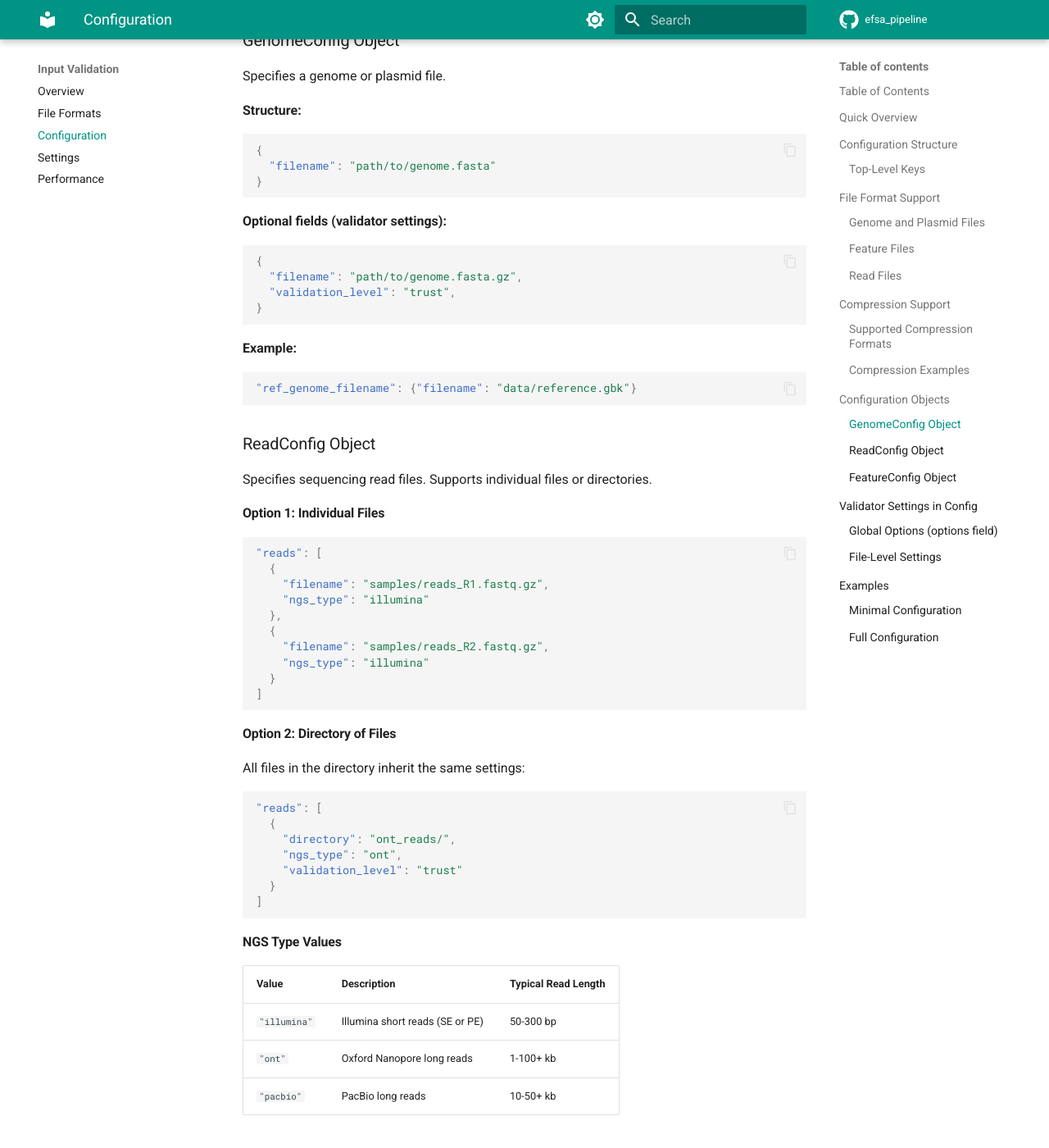
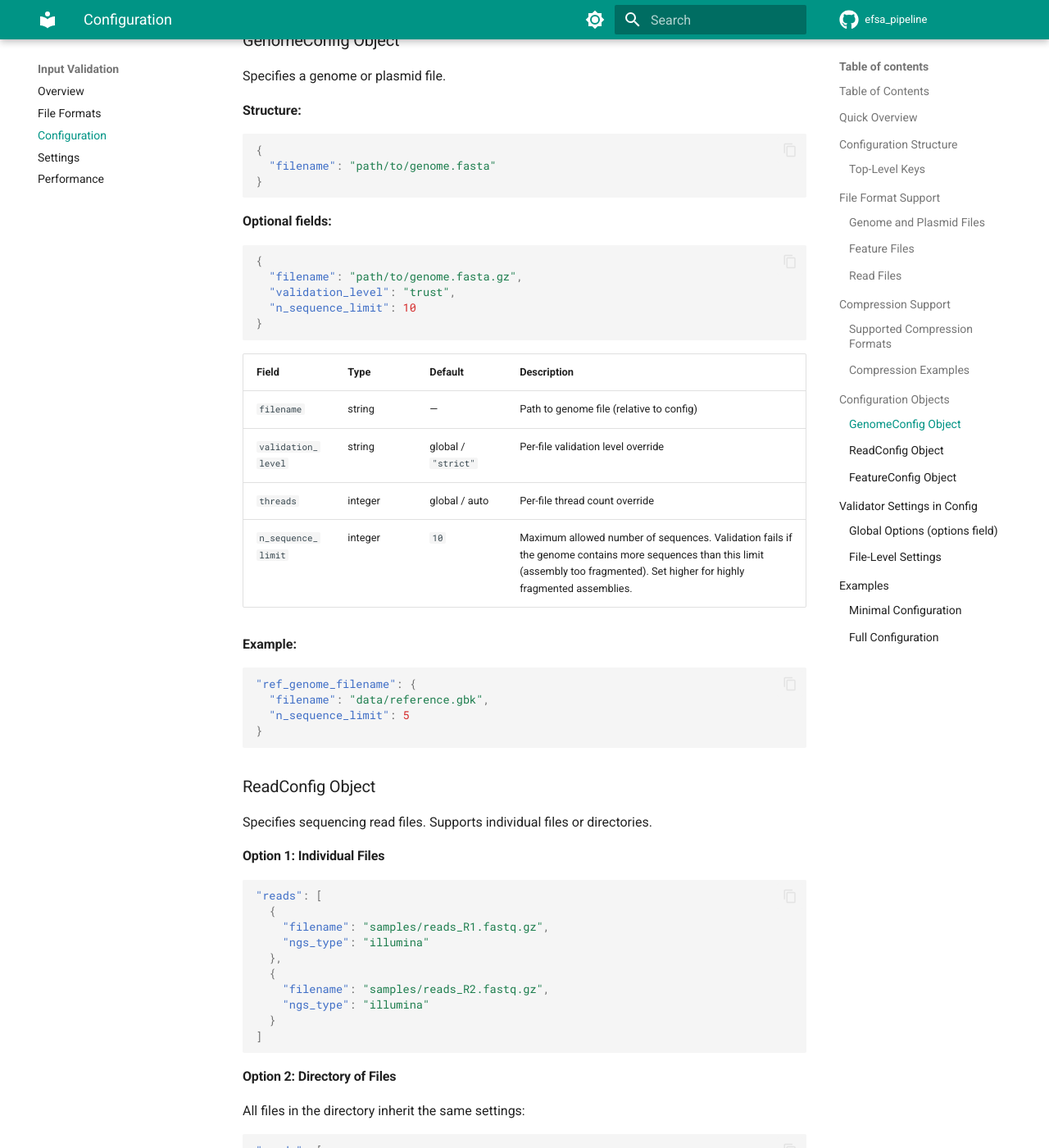
Before and after one commit to denisHanch/efsa_pipeline, an MkDocs documentation site: the page built from docs/validation/CONFIG_GUIDE.md, in a window 1280 px wide and 1400 px high, scrolled down 3338 px. Shown: the whole window at 82% size. Built offline with MkDocs 1.6.1 and Material for MkDocs 9.7.7, drawn with Linux system fonts in a browser that asks for light colours; comment, search, counter and statistics services are not loaded; some of the changed text lies outside the part shown.

Commit message:
EFSA-189: docs update

````diff
--- a/docs/validation/CONFIG_GUIDE.md
+++ b/docs/validation/CONFIG_GUIDE.md
@@ -117,17 +117,28 @@ Specifies a genome or plasmid file.
 }
 ```
 
-**Optional fields (validator settings):**
+**Optional fields:**
 ```json
 {
   "filename": "path/to/genome.fasta.gz",
   "validation_level": "trust",
+  "n_sequence_limit": 10
 }
 ```
 
+| Field | Type | Default | Description |
+|---|---|---|---|
+| `filename` | string | — | Path to genome file (relative to config) |
+| `validation_level` | string | global / `"strict"` | Per-file validation level override |
+| `threads` | integer | global / auto | Per-file thread count override |
+| `n_sequence_limit` | integer | `10` | Maximum allowed number of sequences. Validation fails if the genome contains more sequences than this limit (assembly too fragmented). Set higher for highly fragmented assemblies. |
+
 **Example:**
 ```json
-"ref_genome_filename": {"filename": "data/reference.gbk"}
+"ref_genome_filename": {
+  "filename": "data/reference.gbk",
+  "n_sequence_limit": 5
+}
 ```
 
 ### ReadConfig Object
@@ -243,9 +254,10 @@ These settings customize validation behavior without modifying code.
 
 ### File-Level Settings
 
-Override global options for specific files by adding settings to individual file entries. Same options as for global ones:
+Override global options for specific files by adding settings to individual file entries:
 - `validation_level`: `"strict"`, `"trust"`, or `"minimal"` (overrides global)
 - `threads`: Number of threads for compression (int, overrides global)
+- `n_sequence_limit`: Maximum number of sequences allowed in a genome/plasmid file (int, genome entries only, default: `10`)
 
 **Warnings:** When a file-level setting overrides a global option, a WARNING is logged:
 ```
@@ -278,22 +290,26 @@ Complete example with all optional fields and global options:
   "ref_genome_filename": {
     "filename": "ref.gbk",
     "validation_level": "strict",
-    "threads": 8
+    "threads": 8,
+    "n_sequence_limit": 10
   },
   "mod_genome_filename": {
     "filename": "mod.fasta.gz",
     "validation_level": "strict",
-    "threads": 8
+    "threads": 8,
+    "n_sequence_limit": 50
   },
   "ref_plasmid_filename": {
     "filename": "plasmid_ref.gbk",
     "validation_level": "strict",
-    "threads": 8
+    "threads": 8,
+    "n_sequence_limit": 5
     },
   "mod_plasmid_filename": {
     "filename": "plasmid_mod.fasta",
     "validation_level": "strict",
-    "threads": 8
+    "threads": 8,
+    "n_sequence_limit": 5
     },
   "reads": [
     {
````
